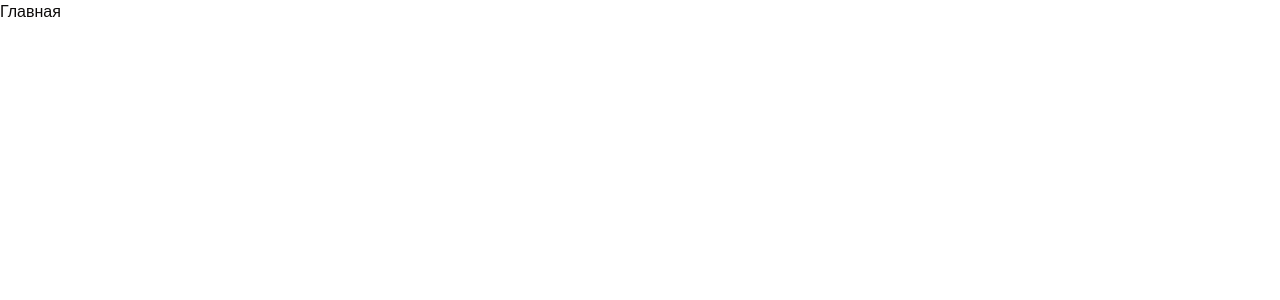
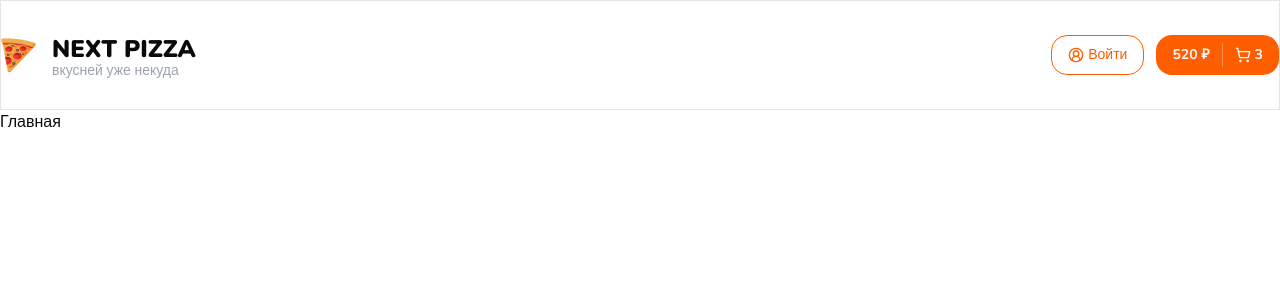
Before and after one commit to Srgrv/next-pizza, a Next.js app: page / in a window 1280 px wide. Shown: the top 300 px of the page. Built offline with nearby package versions, Linux system fonts and the light colour scheme.

Commit message:
Добавлен Header в loyout

```diff
--- a/app/layout.tsx
+++ b/app/layout.tsx
@@ -1,6 +1,10 @@
 import type { Metadata } from "next";
 import { Nunito } from "next/font/google";
+
 import "./globals.css";
+import { Header } from "@/components/shared";
+
+// components
 
 const nunito = Nunito({
   subsets: ["cyrillic"],
@@ -20,6 +24,7 @@ export default function RootLayout({
   return (
     <html lang="en">
       <body className={nunito.className}>
+        <Header />
         <main className="min-h-screen">{children}</main>
       </body>
     </html>
```
